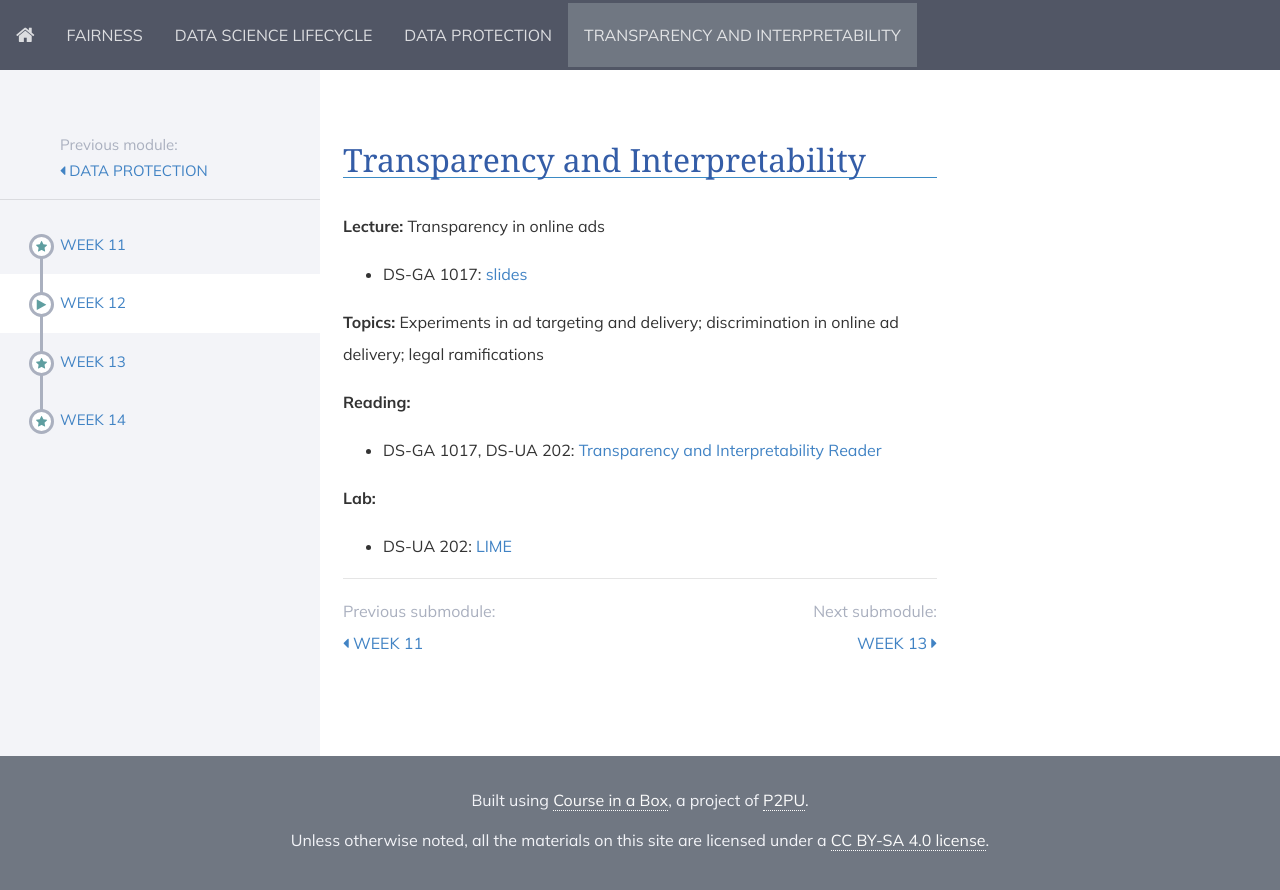
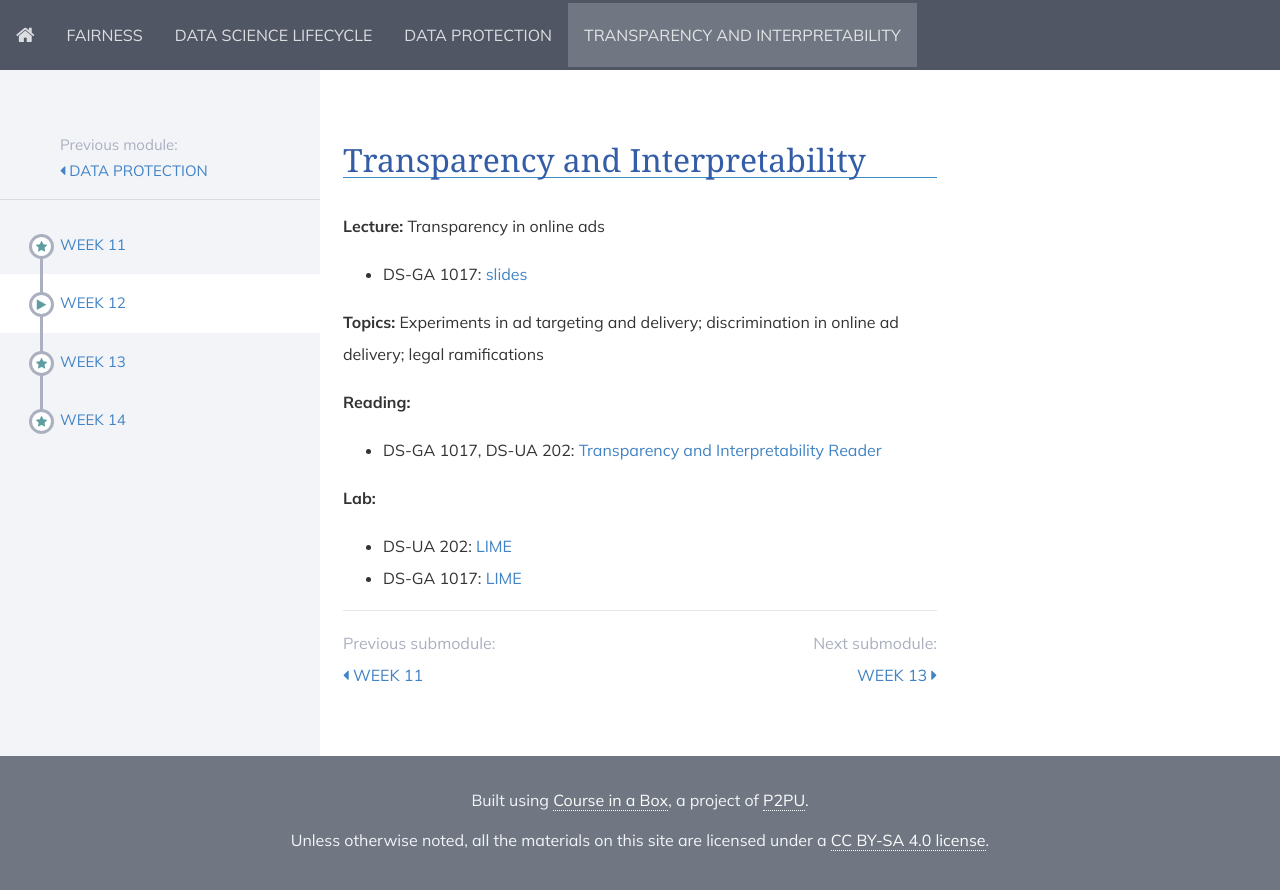
Before and after one commit to DataResponsibly/rds24, a Jekyll site: the page built from modules/transparency_and_interpretability/_posts/2000-01-02-week12.md, in a window 1280 px wide. Shown: the top 890 px of the page. Built offline with Jekyll 4.4.1, drawn with Linux system fonts in a browser that asks for light colours; nearby versions of some CDN libraries.

Commit message:
add 1017 lab 12 link

```diff
--- a/modules/transparency_and_interpretability/_posts/2000-01-02-week12.md
+++ b/modules/transparency_and_interpretability/_posts/2000-01-02-week12.md
@@ -18,3 +18,4 @@ title: Week 12
 **Lab:**
 
 * DS-UA 202: [LIME](https://colab.research.google.com/drive/1Kt8yxmTZL9W68UUiMI2uxlPgcYm7w6fi?usp=share_link)
+* DS-GA 1017: [LIME](https://colab.research.google.com/drive/1ZKYwgrsRvOlel-5XVELfHlh6VARXcn0i?usp=sharing)
```
